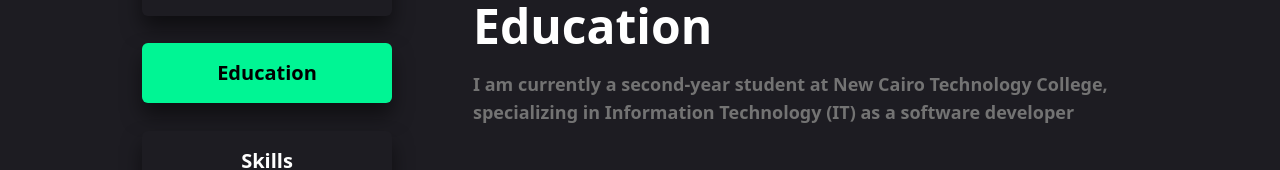
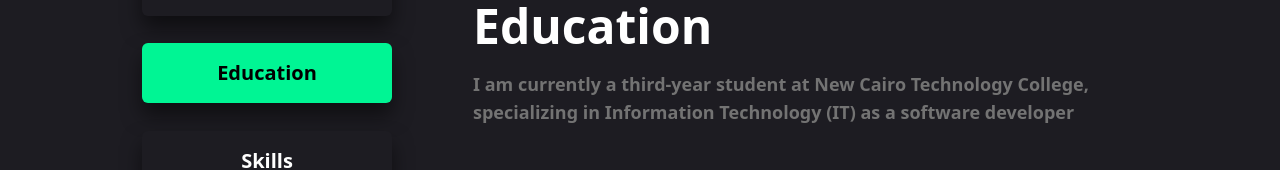
Before and after one commit to fares12358/next-portfolio, a Next.js app: page /Resume in a window 1280 px wide. Both pictures are taken after a click on the element "Education". Shown: the part 218-388 px from the top of the page. Built offline with nearby package versions, Linux system fonts and the light colour scheme; no server answers.

Commit message:
fix third year education

```diff
--- a/src/app/components/Education.jsx
+++ b/src/app/components/Education.jsx
@@ -6,7 +6,7 @@
         style={{ animationDelay: "0.0s" }}>Education</h1>
       <p className="text-neutral-500 font-semibold md:text-lg text-sm opacity-0 translate-y-3 anim-view relative"
         style={{ animationDelay: "0.1s" }}>
-        I am currently a second-year student at New Cairo Technology College,
+        I am currently a third-year student at New Cairo Technology College,
         specializing in Information Technology (IT) as a software developer
       </p>
       <div className=" text-myGreen font-bold w-full my-10 flex flex-col justify-start items-start gap-5">
```
